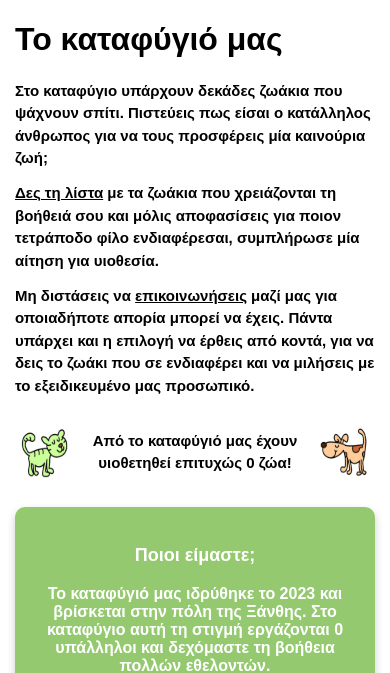
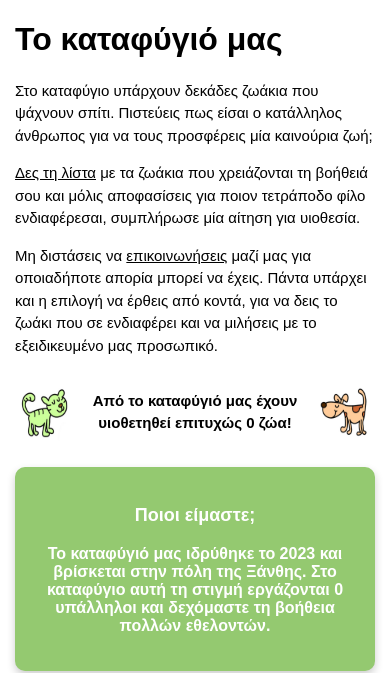
Before and after one commit to rafailpapastamou/animal-shelter-website, a PHP site: page / in a window 390 px wide. Shown: the part 80-753 px from the top of the page. Run offline with PHP 8.4, Linux system fonts and the light colour scheme; data that the repository does not hold is empty; a stand-in replaces the project's code that opens the database connection; some libraries are stand-ins or nearby versions.

Commit message:
- Fixed some styling issues in index

```diff
--- a/css-files/index.css
+++ b/css-files/index.css
@@ -24,7 +24,7 @@
   text-align: center;
 }
 
-h2.animalShelterInfoText {
+h3.animalShelterInfoText {
   font-size: 20px;
 }
 
@@ -33,7 +33,7 @@ h2.animalShelterInfoText {
     font-size: 22px;
   }
 
-  h2.animalShelterInfoText {
+  h3.animalShelterInfoText {
     font-size: 18px;
   }
 
@@ -47,7 +47,7 @@ h2.animalShelterInfoText {
     font-size: 15px;
   }
 
-  h2.animalShelterInfoText {
+  h3.animalShelterInfoText {
     font-size: 15px;
   }
 
--- a/html-files/user/index.php
+++ b/html-files/user/index.php
@@ -18,24 +18,24 @@
 
   <div id="content">
     <h1>Το καταφύγιό μας</h1>
-    <h2 class="animalShelterInfoText">
+    <h3 class="animalShelterInfoText">
       Στο καταφύγιο υπάρχουν δεκάδες ζωάκια που ψάχνουν σπίτι. Πιστεύεις πως
       είσαι ο κατάλληλος άνθρωπος για να τους προσφέρεις μία καινούρια ζωή;
 
-      <h2 class="animalShelterInfoText"></h2>
+      <h3 class="animalShelterInfoText"></h3>
 
-      <h2 class="animalShelterInfoText"><a href="../../html-files/user/animals.html" class="link">Δες τη λίστα</a>
+      <h3 class="animalShelterInfoText"><a href="../../html-files/user/animals.html" class="link">Δες τη λίστα</a>
         με τα ζωάκια που χρειάζονται τη βοήθειά σου και μόλις αποφασίσεις για
-        ποιον τετράποδο φίλο ενδιαφέρεσαι, συμπλήρωσε μία αίτηση για υιοθεσία.
+        ποιον τετράποδο φίλο ενδιαφέρεσαι, συμπλήρωσε μία αίτηση για υιοθεσία. </h3>
 
-        <h2 class="animalShelterInfoText"></h2>
+      <h3 class="animalShelterInfoText"></h3>
 
-        <h2 class="animalShelterInfoText">Μη διστάσεις να
+      <h3 class="animalShelterInfoText">Μη διστάσεις να
         <a href="../../html-files/user/contact.html" class="link">επικοινωνήσεις</a>
         μαζί μας για οποιαδήποτε απορία μπορεί να έχεις. Πάντα υπάρχει και η
         επιλογή να έρθεις από κοντά, για να δεις το ζωάκι που σε ενδιαφέρει και
         να μιλήσεις με το εξειδικευμένο μας προσωπικό.
-        </h2>
+      </h3>
 
 
       <div style="display: flex; justify-content: space-between; margin-top: 20px">
```
Lines whose indentation alone changed are shown as unchanged.
